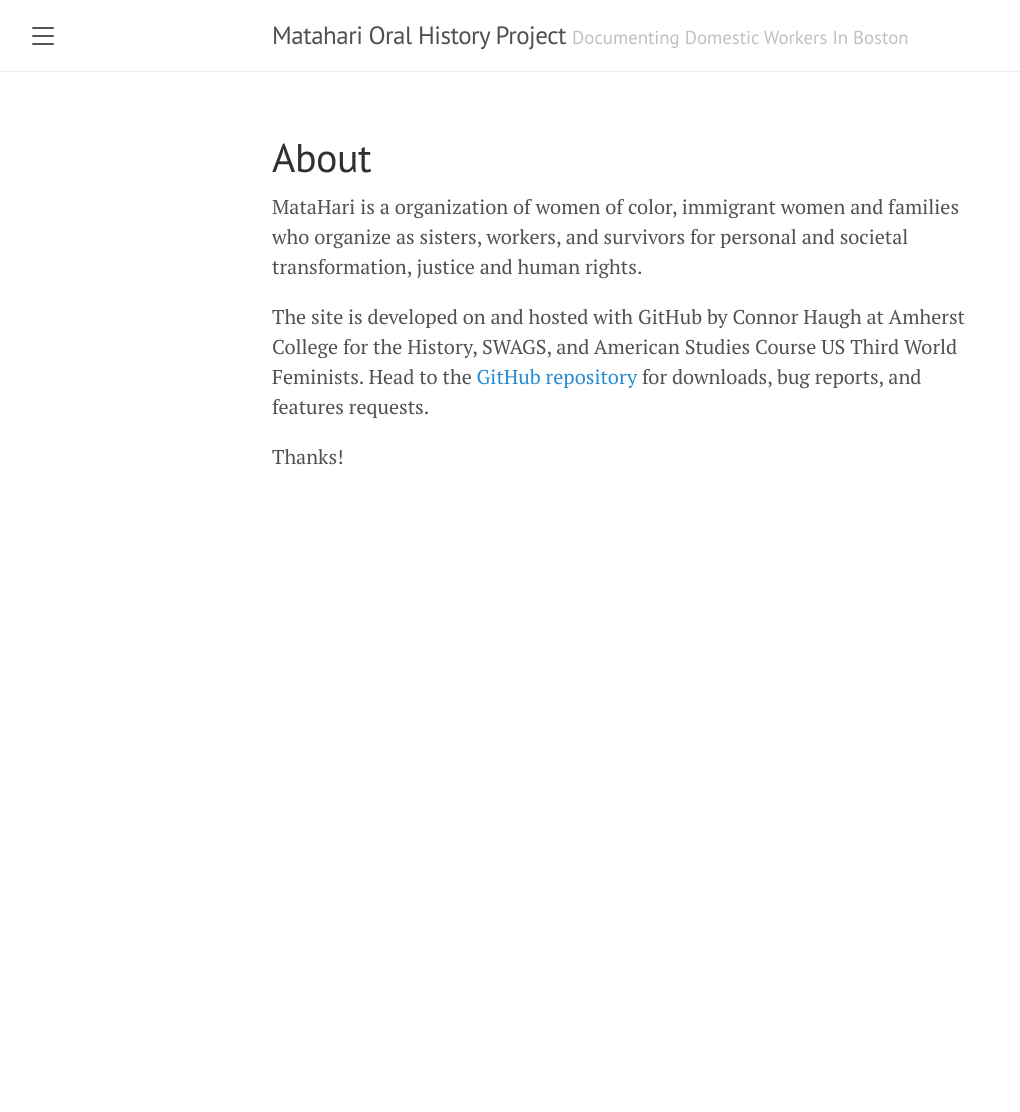
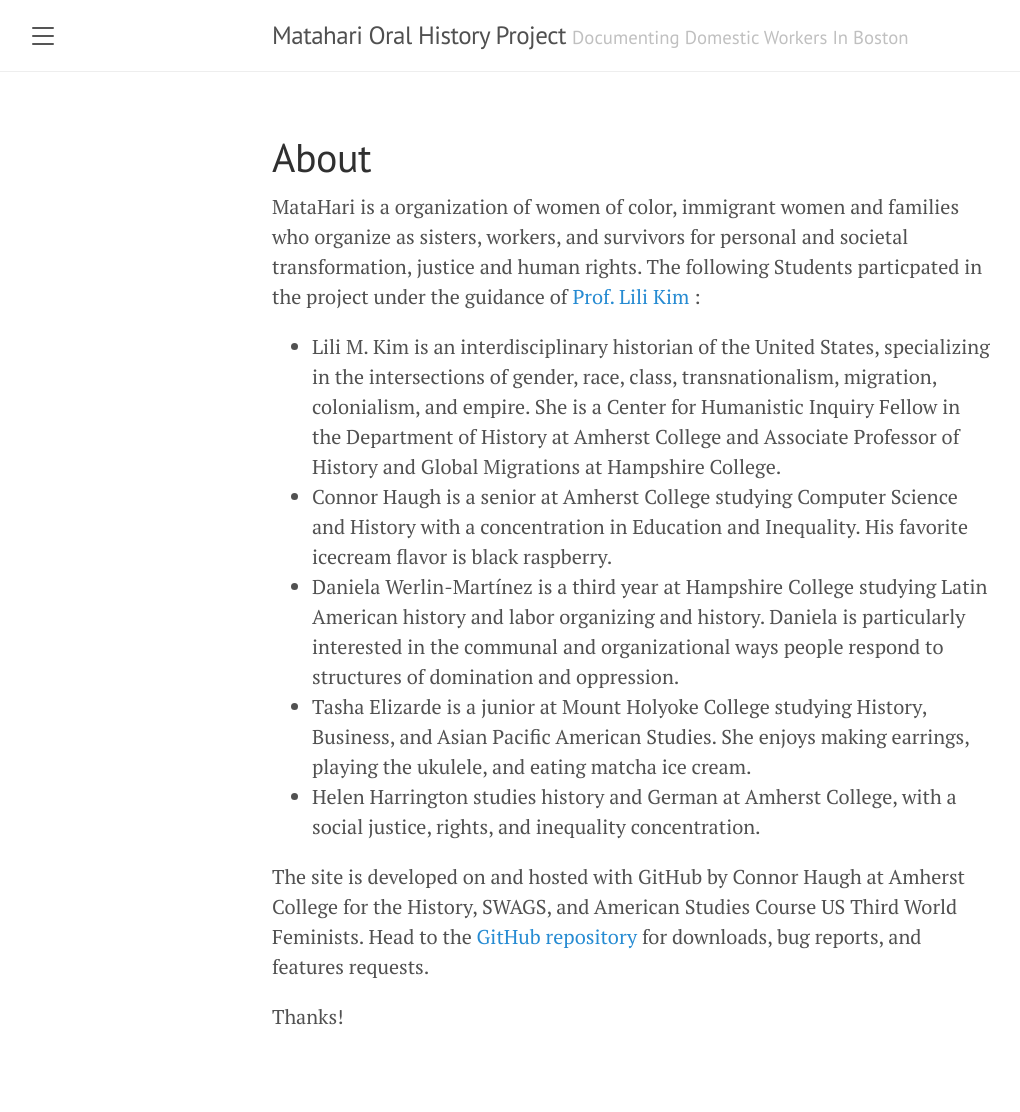
Before and after one commit to MatahariWomenWorkersCenter/OralHistoryProject, a Jekyll site: the page built from about.md, in a window 1280 px wide. Shown: the whole page, without its empty margins (8-1028 px from the left). Built offline with Jekyll 4.4.1, drawn with Linux system fonts in a browser that asks for light colours; before the commit the page ends 900 px from its top, so only the background shows below that.

Commit message:
Update About Page

```diff
--- a/about.md
+++ b/about.md
@@ -3,7 +3,15 @@ layout: page
 title: About
 ---
 
-MataHari is a organization of women of color, immigrant women and families who organize as sisters, workers, and survivors for personal and societal transformation, justice and human rights.
+MataHari is a organization of women of color, immigrant women and families who organize as sisters, workers, and survivors for personal and societal transformation, justice and human rights. The following Students particpated in the project under the guidance of <a href="https://www.amherst.edu/people/facstaff/lkim"> Prof. Lili Kim</a> :
+
+* Lili M. Kim is an interdisciplinary historian of the United States, specializing in the intersections of gender, race, class, transnationalism, migration, colonialism, and empire.  She is a Center for Humanistic Inquiry Fellow in the Department of History at Amherst College and Associate Professor of History and Global Migrations at Hampshire College.
+* Connor Haugh is a senior at Amherst College studying Computer Science and History with a concentration in Education and Inequality. His favorite icecream flavor is black raspberry.
+* Daniela Werlin-Martínez is a third year at Hampshire College studying Latin American history and labor organizing and history. Daniela is particularly interested in the communal and organizational ways people respond to structures of domination and oppression.
+* Tasha Elizarde is a junior at Mount Holyoke College studying History, Business, and Asian Pacific American Studies. She enjoys making earrings, playing the ukulele, and eating matcha ice cream.
+* Helen Harrington studies history and German at Amherst College, with a social justice, rights, and inequality concentration.
+
+
 
 The site is developed on and hosted with GitHub by Connor Haugh at Amherst College for the History, SWAGS, and American Studies Course US Third World Feminists. Head to the <a href="https://github.com/MatahariWomenWorkersCenter/OralHistoryProject">GitHub repository</a> for downloads, bug reports, and features requests.
 
```
